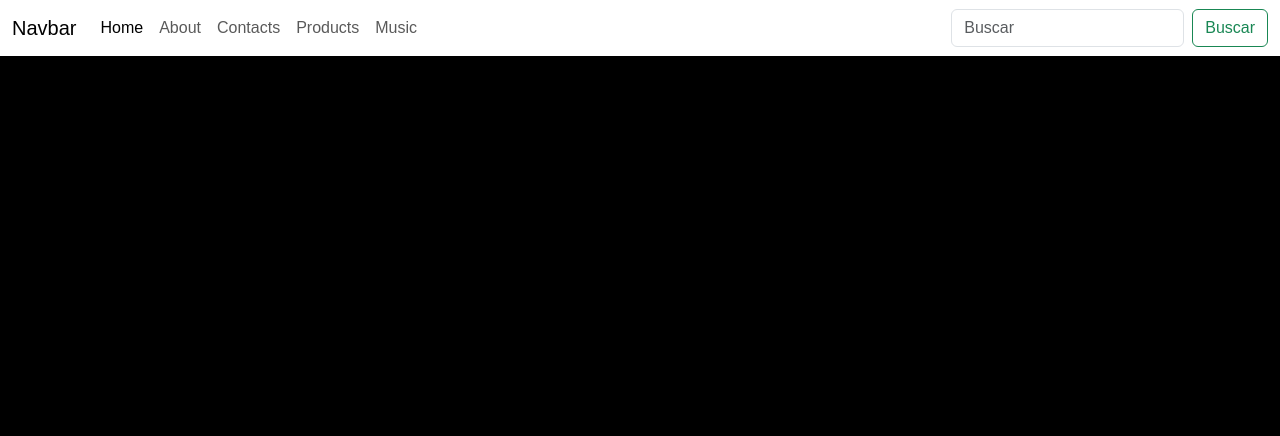
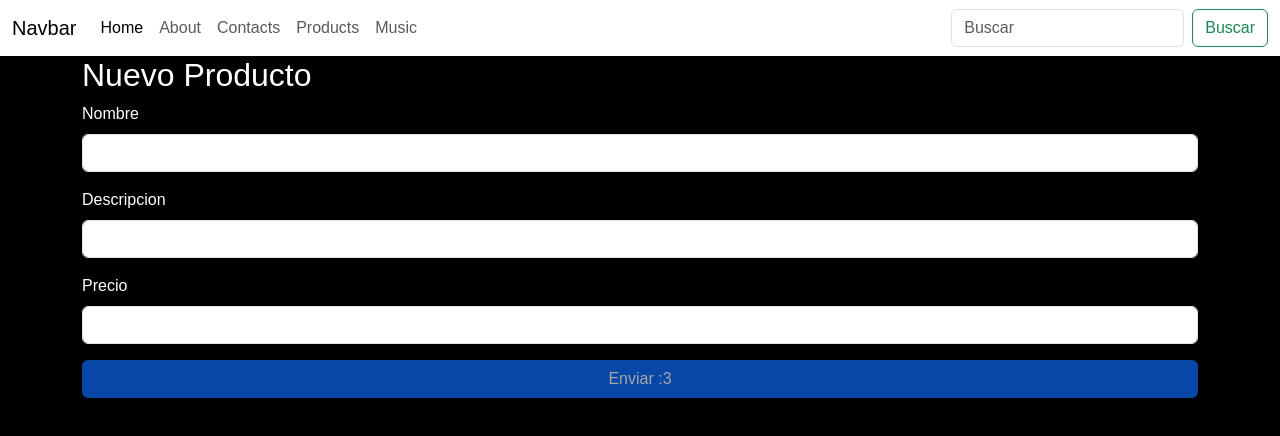
Before and after one commit to catalinapetasny/Angular-Proyecto, an Angular app: page /new-products in a window 1280 px wide. Before the commit this address led to /. Shown: the top 436 px of the page. Built offline with nearby package versions, Linux system fonts and the light colour scheme; a web font is replaced by a local one.

Commit message:
Trabajo con directiva formGroup y creacion de formularios.

```diff
--- a/src/app/app.routes.ts
+++ b/src/app/app.routes.ts
@@ -4,6 +4,7 @@ import { Contacts } from './pages/contacts/contacts';
 import { About } from './pages/about/about';
 import { Products } from './pages/products/products';
 import { Music } from './pages/music/music';
+import { NewProducts } from './new-products/new-products';
 
 export const routes: Routes = [
     {
@@ -26,5 +27,8 @@ export const routes: Routes = [
     },
     {
         path: 'music', component: Music
+    },
+    {
+        path: 'new-products', component: NewProducts
     }
 ];
--- a/src/app/models/destacados.ts
+++ b/src/app/models/destacados.ts
@@ -1,8 +1,8 @@
 export interface Destacados {
     id: number; //ID <- Tipo number para que pueda ser auto incremental
-    img: string;
-    alt: string;
+    img?: string; //? -> Indica que no es una propiedad estrictamente obligatoria
+    alt?: string;
     precio: number;
     tituloLibro: string;
-    autor: string;
+    autor?: string;
 }
--- a/src/app/new-products/new-products.html
+++ b/src/app/new-products/new-products.html
@@ -1,25 +1,37 @@
 <div class="container">
-    <h2>Nuevo Producto</h2>
+    <h2 style="color: white;">Nuevo Producto</h2>
 
-    <!-- <form [FormGroup] = ""> -->
+    <!--
+    Inserto etiqueta "FormGroup" para crear un formulario
+    y la igualo a su nombre
+
+    [formGroup] -> Directiva de formularios reactivos
+    -->
+
+    <form [formGroup]="nuevoProducto" (ngSubmit)="crearProducto()">
+
         <div class="mb-3">
-            <label for="nombre" class="form-label">Nombre</label>
-            <input type="text" class="form-control" id="nombre">
-        </div>
-        <div class="mb-3">
-            <label for="id" class="form-label">Id</label>
-            <input type="number" id="id" class="form-control">
+            <label for="nombre" class="form-label" style="color: white;">Nombre</label>
+            <!-- formControlName -> Atributo que vincule com la informacion de mi propiedad -->
+            <input id="nombre" type="text" class="form-control" formControlName="nombre">
         </div>
 
         <div class="mb-3">
-            <label for="precio" class="form-label">Precio</label>
-            <input id="precio" type="number" class="form-control">
+            <label for="descripcion" class="form-label" style="color: white;">Descripcion</label>
+            <input type="text" id="descripcion" class="form-control" formControlName="descripcion">
         </div>
 
+        <div class="mb-3">
+            <label for="precio" class="form-label" style="color: white;">Precio</label>
+            <input id="precio" type="number" class="form-control" formControlName="precio">
+        </div>
 
-        <div class="mb-3">
-            <label for="descripcion" class="form-label">Descripcion</label>
-            <input type="text" id="descripcion" class="form-control">
-        </div>
-    <!-- </form> -->
+        <!-- el boton se deshabilita cuando el "nuevoProducto" no es válido
+        ej: faltan campos por rellenar o no cumplen el valor esperado -->
+
+        <button type="submit" class="btn btn-primary w-100" [disabled]="!nuevoProducto.valid">
+            Enviar :3
+        </button>
+
+    </form>
 </div>
--- a/src/app/new-products/new-products.ts
+++ b/src/app/new-products/new-products.ts
@@ -1,6 +1,6 @@
 import { Component } from '@angular/core';
+import { FormControl, FormGroup, ReactiveFormsModule, Validators } from '@angular/forms';
 import { Destacados } from '../models/destacados';
-import { FormControl, FormGroup, ReactiveFormsModule, Validators } from '@angular/forms';
 
 /*
   formControl -> Controlador de cada dato ingresado
@@ -11,10 +11,57 @@ import { FormControl, FormGroup, ReactiveFormsModule, Validators } from '@angula
 
 @Component({
   selector: 'app-new-products',
-  imports: [],
+  imports: [ReactiveFormsModule],
   templateUrl: './new-products.html',
   styleUrl: './new-products.css',
 })
 export class NewProducts {
+  // Propiedades PRIVADA -> Información sensible
+  private contadorId = 1;
+
+  // Coleccion de productos tipo PRODUCTO
+  coleccionProductos: Destacados[] = [];
+
+  // Instancia que se vincula con el formulario desde el HTML
+
+  /*
+    string -> '' - number -> null
+    Validators.required -> validado como valor requerido estrictamente
+  */
+  nuevoProducto = new FormGroup({
+    nombre: new FormControl('', Validators.required),
+    descripcion: new FormControl('', Validators.required),
+    precio: new FormControl(null, Validators.required),
+    img: new FormControl(''),
+    alt: new FormControl('')
+  });
+
+  /**
+  * @description Método de descripción de productos
+  */
+
+  crearProducto(): void {
+    if (this.nuevoProducto.valid) {
+      const nuevoProducto: Destacados = {
+        id: this.contadorId++,
+        /*
+        resto de propiedades, asignamos desde el formulario el valor que se recibio
+        desde su casilla o formControlName
+        */
+        precio: this.nuevoProducto.value.precio!,
+        tituloLibro: this.nuevoProducto.value.nombre!,
+        // autor: this.nuevoProducto.value.autor!,
+      }
+
+      //Agregamos un nuevo producto a colección productos
+      this.coleccionProductos.push(nuevoProducto);
+
+      console.log(`Producto agregado: ${nuevoProducto}`);
+      console.log(`Coleccion actual de productos: ${this.coleccionProductos}`);
+
+      //Reseteamos el formulario
+      this.nuevoProducto.reset();
+    }
+  }
 
 }
```
